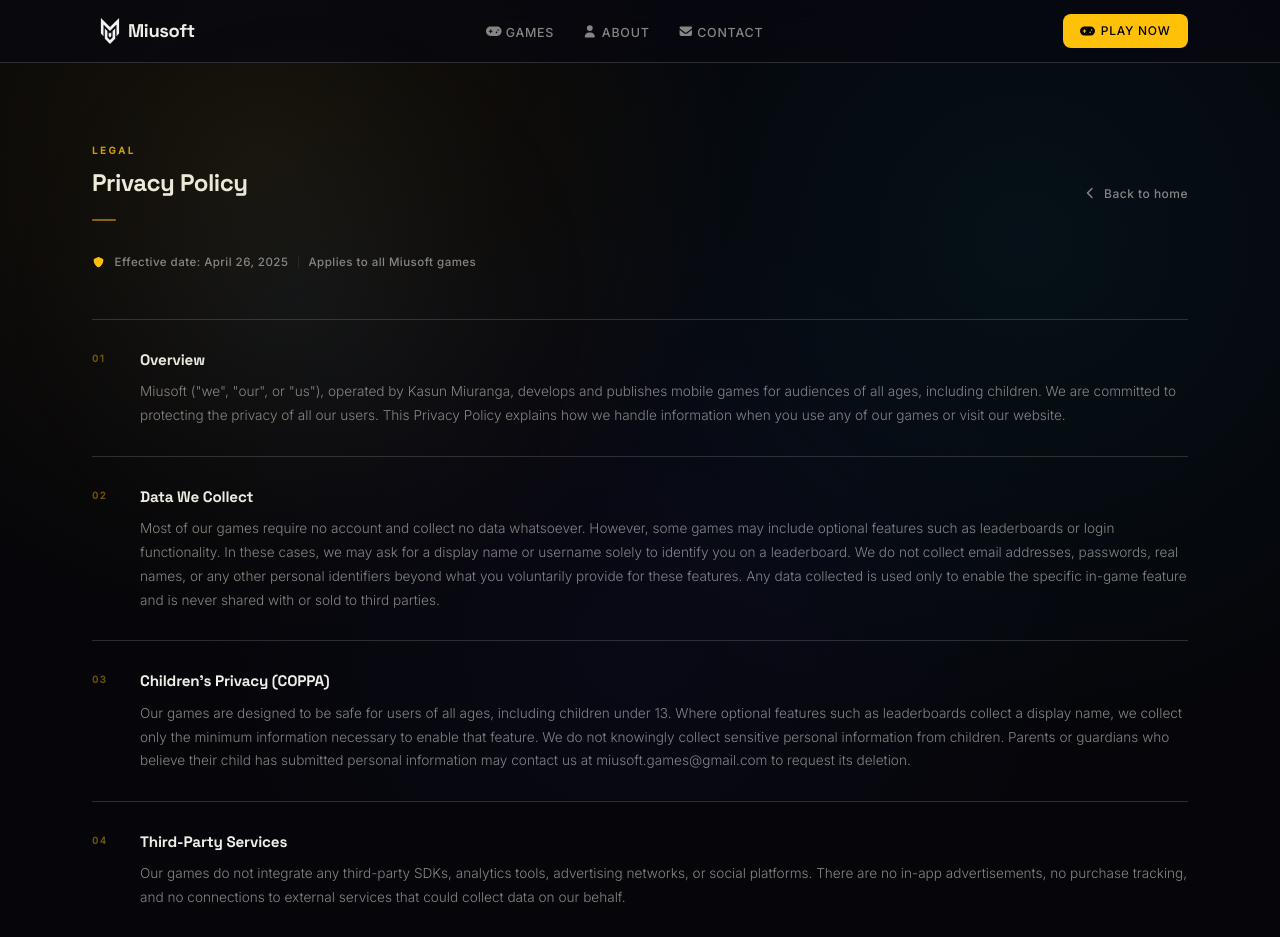
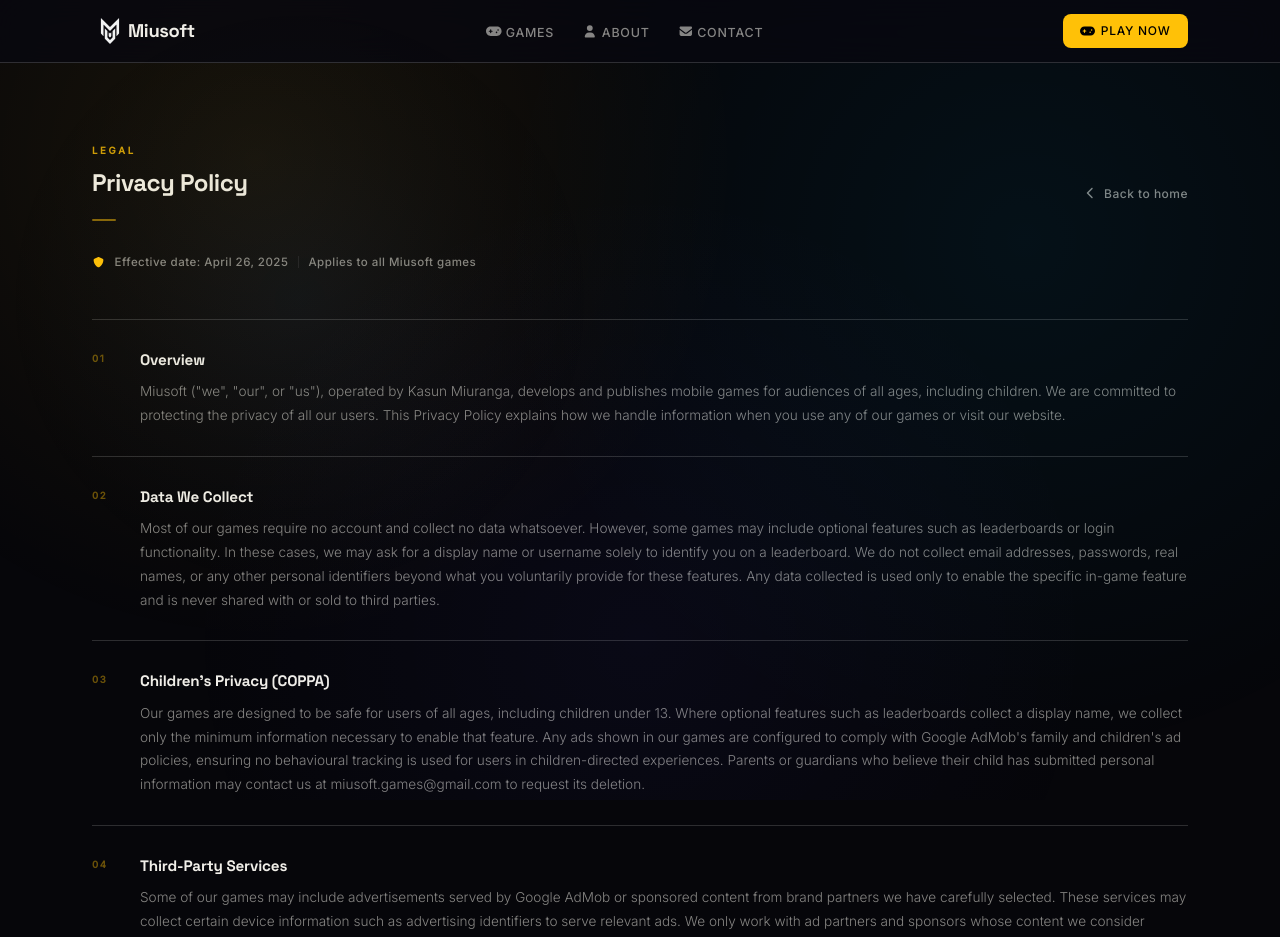
Before and after one commit to MiusoftGames/miusoftgames.github.io, a Next.js app: page /privacy-policy in a window 1280 px wide. Shown: the top 937 px of the page. Built offline with nearby package versions, Linux system fonts and the light colour scheme.

Commit message:
update privacy

```diff
--- a/pages/privacy-policy/index.jsx
+++ b/pages/privacy-policy/index.jsx
@@ -24,12 +24,12 @@ const sections = [
     {
         id: 'children',
         title: "Children's Privacy (COPPA)",
-        content: `Our games are designed to be safe for users of all ages, including children under 13. Where optional features such as leaderboards collect a display name, we collect only the minimum information necessary to enable that feature. We do not knowingly collect sensitive personal information from children. Parents or guardians who believe their child has submitted personal information may contact us at miusoft.games@gmail.com to request its deletion.`,
+        content: `Our games are designed to be safe for users of all ages, including children under 13. Where optional features such as leaderboards collect a display name, we collect only the minimum information necessary to enable that feature. Any ads shown in our games are configured to comply with Google AdMob's family and children's ad policies, ensuring no behavioural tracking is used for users in children-directed experiences. Parents or guardians who believe their child has submitted personal information may contact us at miusoft.games@gmail.com to request its deletion.`,
     },
     {
         id: 'third-parties',
         title: 'Third-Party Services',
-        content: `Our games do not integrate any third-party SDKs, analytics tools, advertising networks, or social platforms. There are no in-app advertisements, no purchase tracking, and no connections to external services that could collect data on our behalf.`,
+        content: `Some of our games may include advertisements served by Google AdMob or sponsored content from brand partners we have carefully selected. These services may collect certain device information such as advertising identifiers to serve relevant ads. We only work with ad partners and sponsors whose content we consider appropriate and non-harmful for our audience. We do not display ads that are misleading, adult-oriented, or inappropriate for children. You can review Google's privacy practices at policies.google.com/privacy. Outside of advertising, our games do not integrate analytics tools, social SDKs, or any other third-party services that collect personal data.`,
     },
     {
         id: 'permissions',
```
